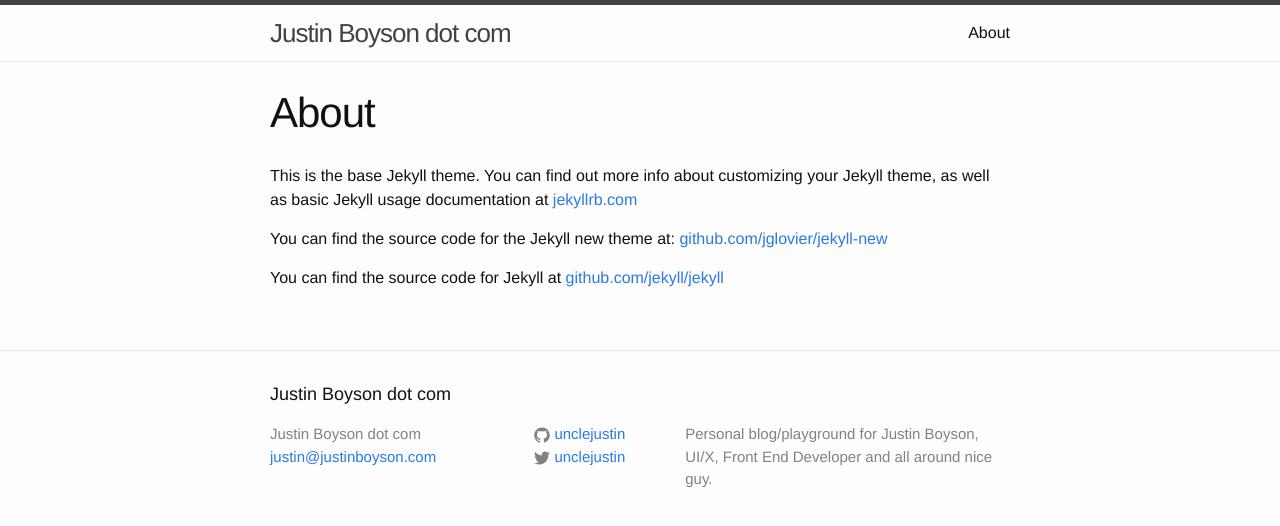
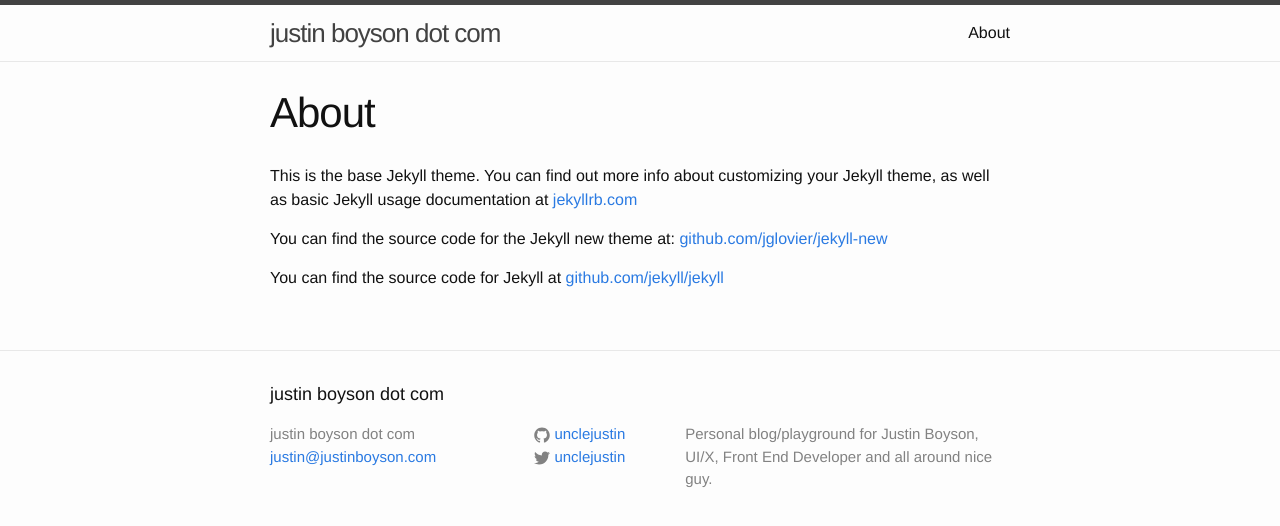
Before and after one commit to unclejustin/unclejustin.github.io, a Jekyll site: the page built from about.md, in a window 1280 px wide. Shown: the top 526 px of the page. Built offline with Jekyll 4.4.1, drawn with Linux system fonts in a browser that asks for light colours.

Commit message:
Alright, initial state done.

```diff
--- a/_config.yml
+++ b/_config.yml
@@ -1,5 +1,5 @@
 # Site settings
-title: Justin Boyson dot com
+title: justin boyson dot com
 email: justin@justinboyson.com
 description: > # this means to ignore newlines until "baseurl:"
   Personal blog/playground for Justin Boyson,
--- a/index.html
+++ b/index.html
@@ -14,6 +14,8 @@
         <h2>
           <a class="post-link" href="{{ post.url | prepend: site.baseurl }}">{{ post.title }}</a>
         </h2>
+
+        {{ post.content }}
       </li>
     {% endfor %}
   </ul>
```
Also changed, not shown: _posts/2016-02-10-welcome-to-jekyll.markdown (deleted, +0 -25 lines).
